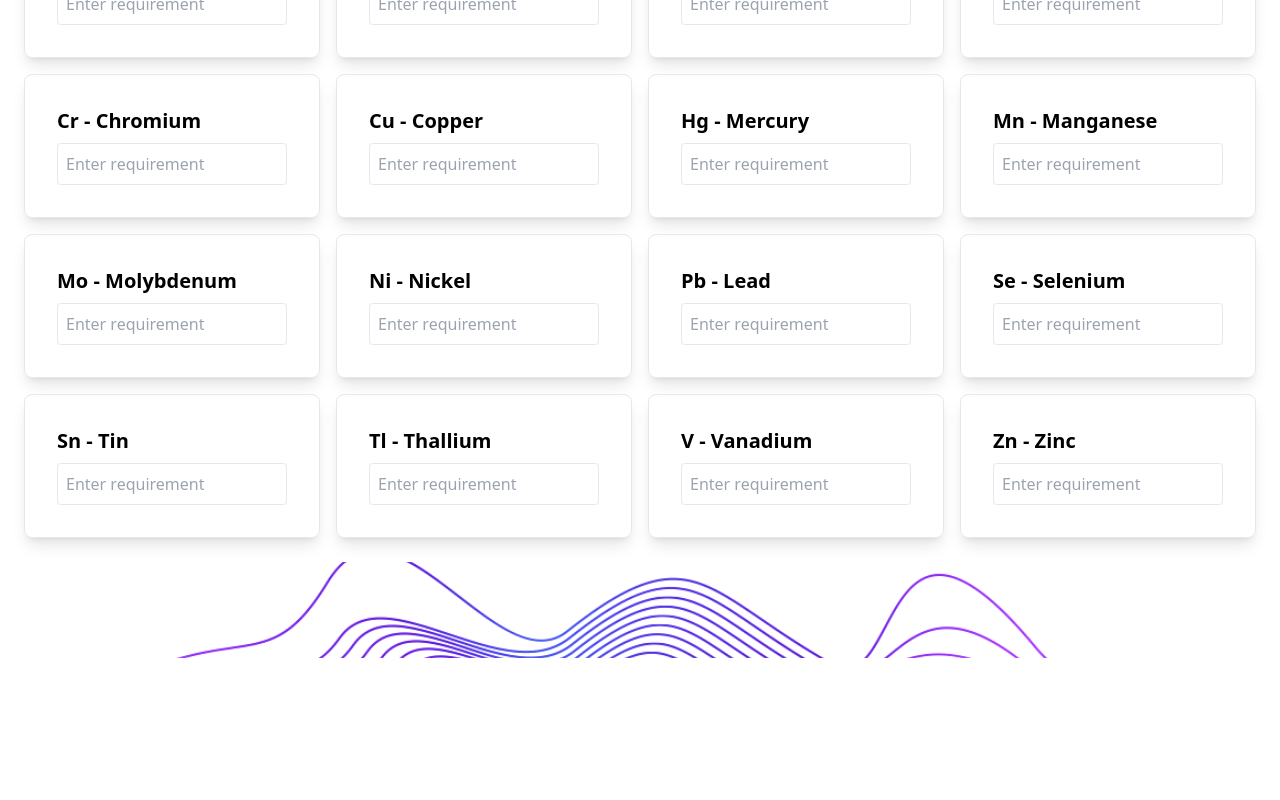
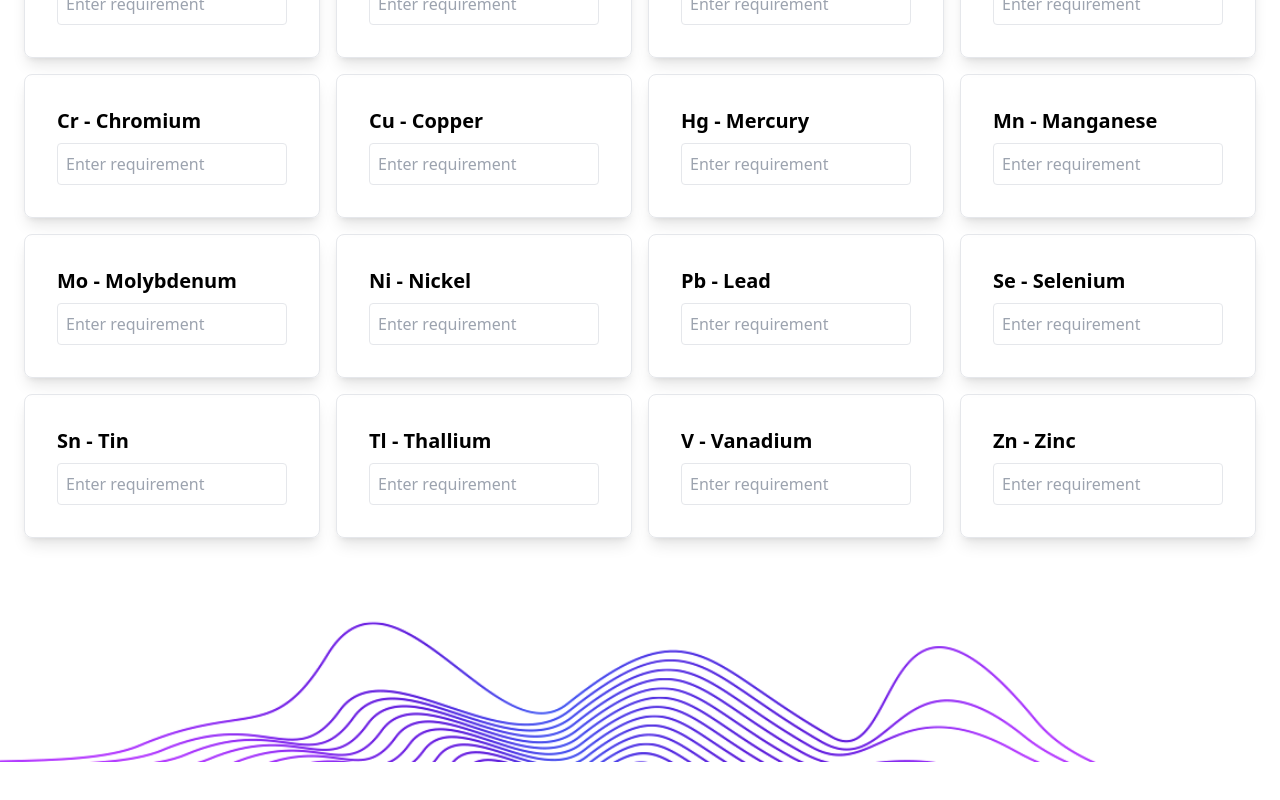
Before and after one commit to SSSNathan/XRF-Comparison-React, a React (Create React App) app: page / in a window 1280 px wide. Shown: the part 258-1058 px from the top of the page. Before the commit the page ends 916 px from the top, so only its background shows below. Built offline with nearby package versions, Linux system fonts and the light colour scheme.

Commit message:
Update App.js
Adjusted images to allow for adjustable sizing and added z layering for the cards to have them hover over the background.

```diff
--- a/src/App.js
+++ b/src/App.js
@@ -47,7 +47,7 @@ export default function App() {
   };
 
   const renderContent = () => {
-    const commonGridClasses = "grid grid-cols-1 md:grid-cols-2 lg:grid-cols-4 gap-4";
+    const commonGridClasses = "grid grid-cols-1 md:grid-cols-2 lg:grid-cols-4 gap-4 relative z-10";
 
     if (activeTab === "CustomerSpec") {
       return (
@@ -115,6 +115,7 @@ export default function App() {
       <img
         src={`${process.env.PUBLIC_URL}/topRightImage.png`}
         alt="Top Right"
+        style={{ width: "100px", height: "100px" }}
         className="absolute top-4 right-4 w-16 h-16 object-contain z-10"
       />
       <div className="p-6 space-y-4">
@@ -136,10 +137,16 @@ export default function App() {
         </div>
         {renderContent()}
       </div>
-      <img
-        src={`${process.env.PUBLIC_URL}/footerImage.png`}
-        alt="Footer Background"
-        className="absolute bottom-0 left-0 w-full h-24 object-cover"
+      {/* Footer Image */}
+      <div
+        className="w-full"
+        style={{
+          backgroundImage: `url(${process.env.PUBLIC_URL}/footerImage.png)`,
+          backgroundRepeat: "no-repeat",
+          backgroundSize: "contain",
+          backgroundPosition: "bottom",
+          height: "200px", // Set a specific height
+        }}
       />
     </div>
   );
```
